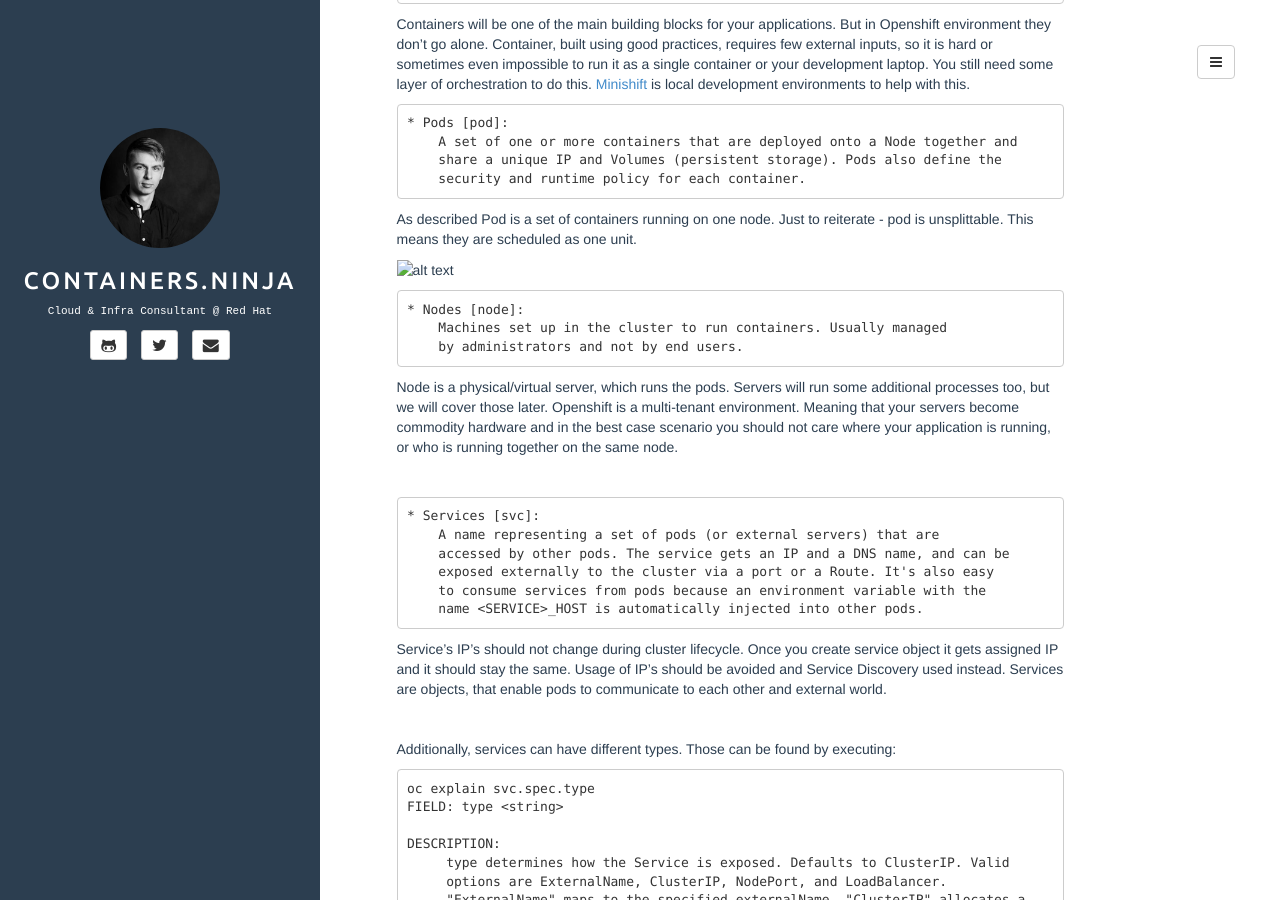
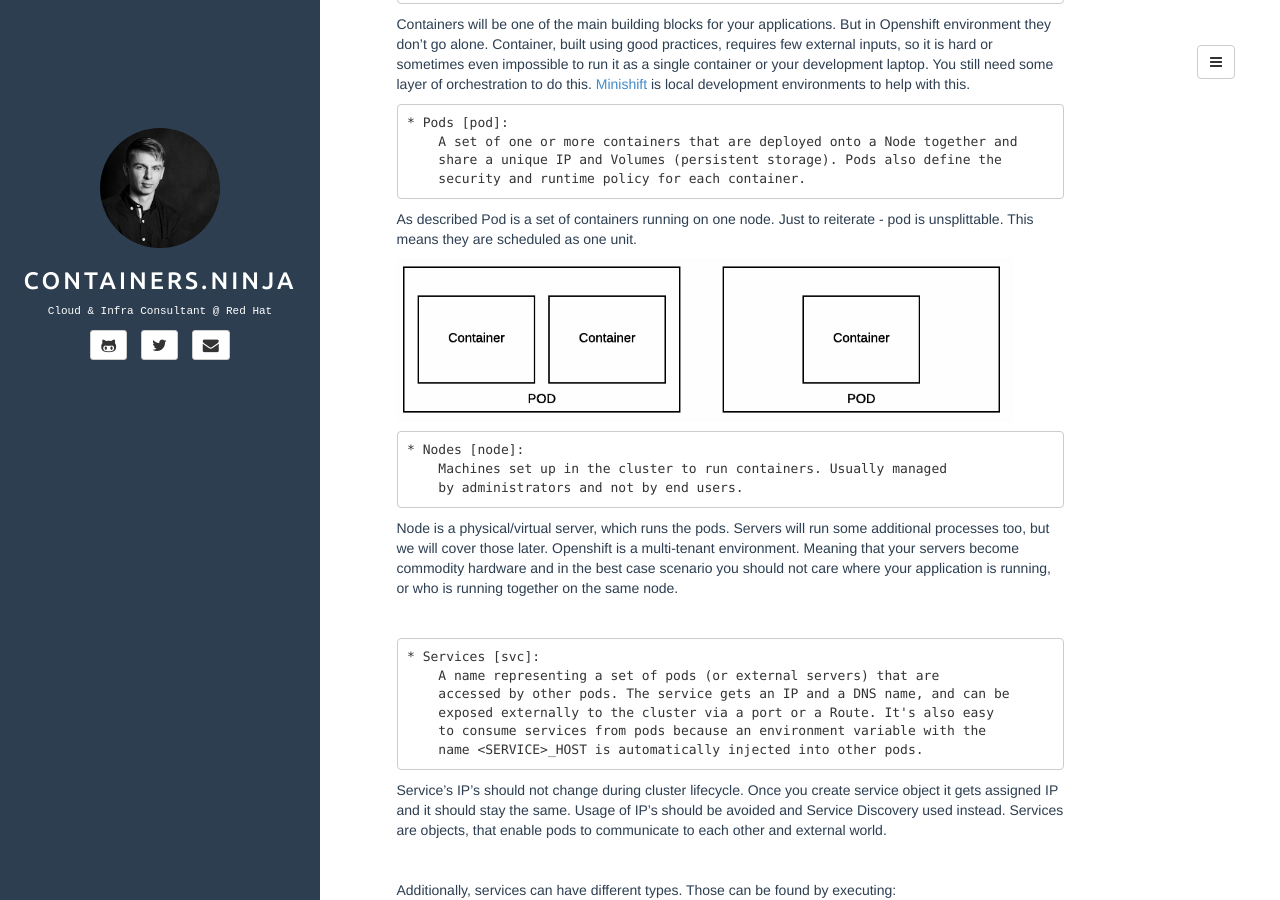
Before and after one commit to mjudeikis/containers.ninja, a Jekyll site: the page built from _posts/2017-10-16-openshift121.md, in a window 1280 px wide and 900 px high, scrolled down 685 px. Built offline with Jekyll 4.4.1, drawn with Linux system fonts in a browser that asks for light colours; comment, search, counter and statistics services are not loaded.

Commit message:
update oic url

````diff
--- a/_config.yml
+++ b/_config.yml
@@ -2,6 +2,8 @@
 
 paginate: 10 # pagination based on number of posts
 paginate_path: "page:num"
+url: https://mjudeikis.github.io
+enforce_ssl: mjudeikis.github.io
 exclude: ["README.md"] # files to exclude
 highlighter: rouge
 markdown: kramdown
--- a/_posts/2017-10-16-openshift-121.md
+++ b/_posts/2017-10-16-openshift121.md
@@ -44,7 +44,7 @@
 
 As described Pod is a set of containers running on one node. Just to reiterate - pod is unsplittable. This means they are scheduled as one unit.
 
-![alt text]({{ "/assets/media/openshift121/pic1-container-pod.png/pic1-container-pod.png" | absolute_url }} "Pic 1. Pod")
+![alt text]({{ "/assets/media/openshift121/pic1-container-pod.png" | absolute_url }} "Pic 1. Pod")
 
 ```
 * Nodes [node]:
````
Also changed, not shown: 6 other files.
